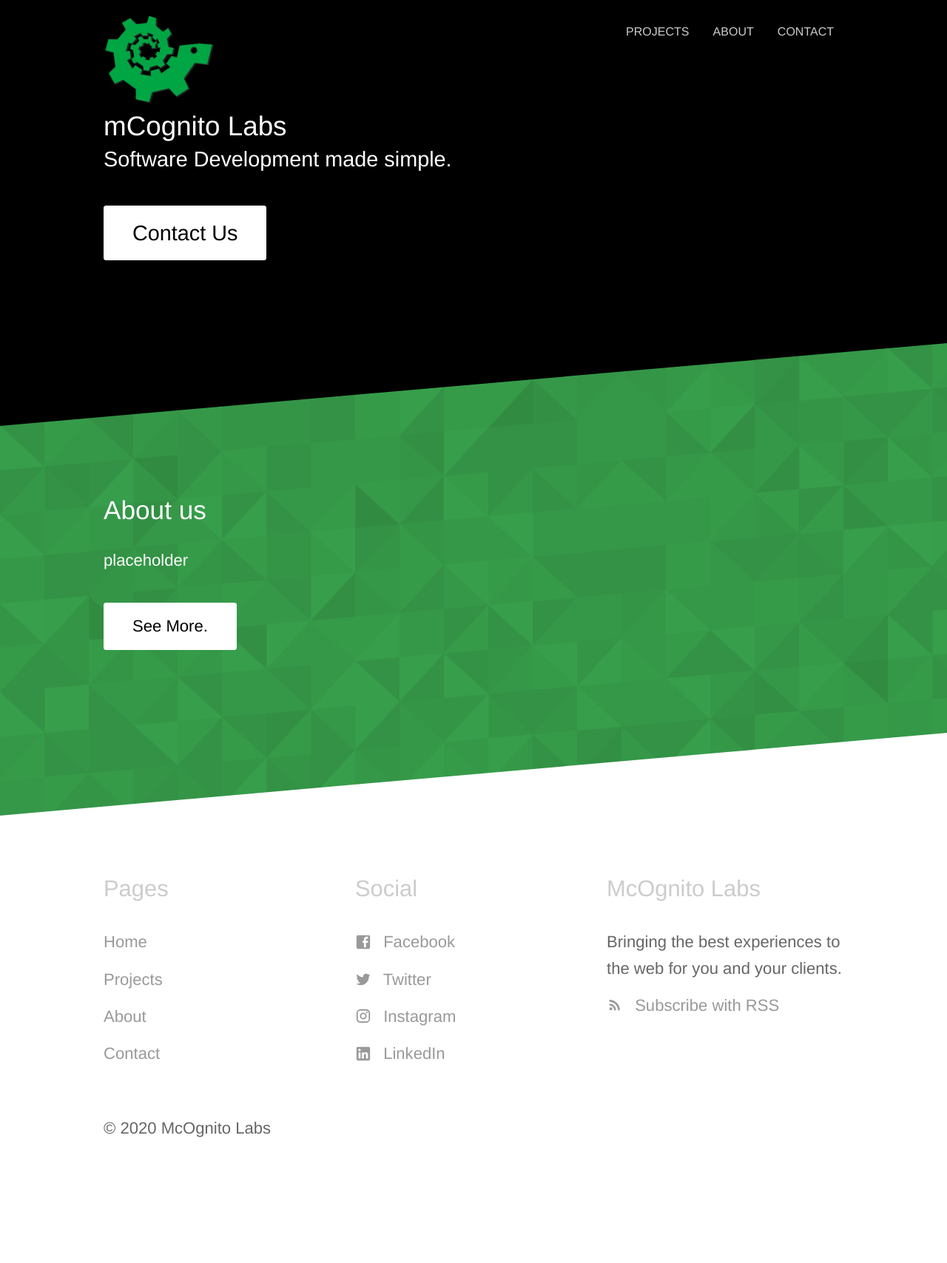
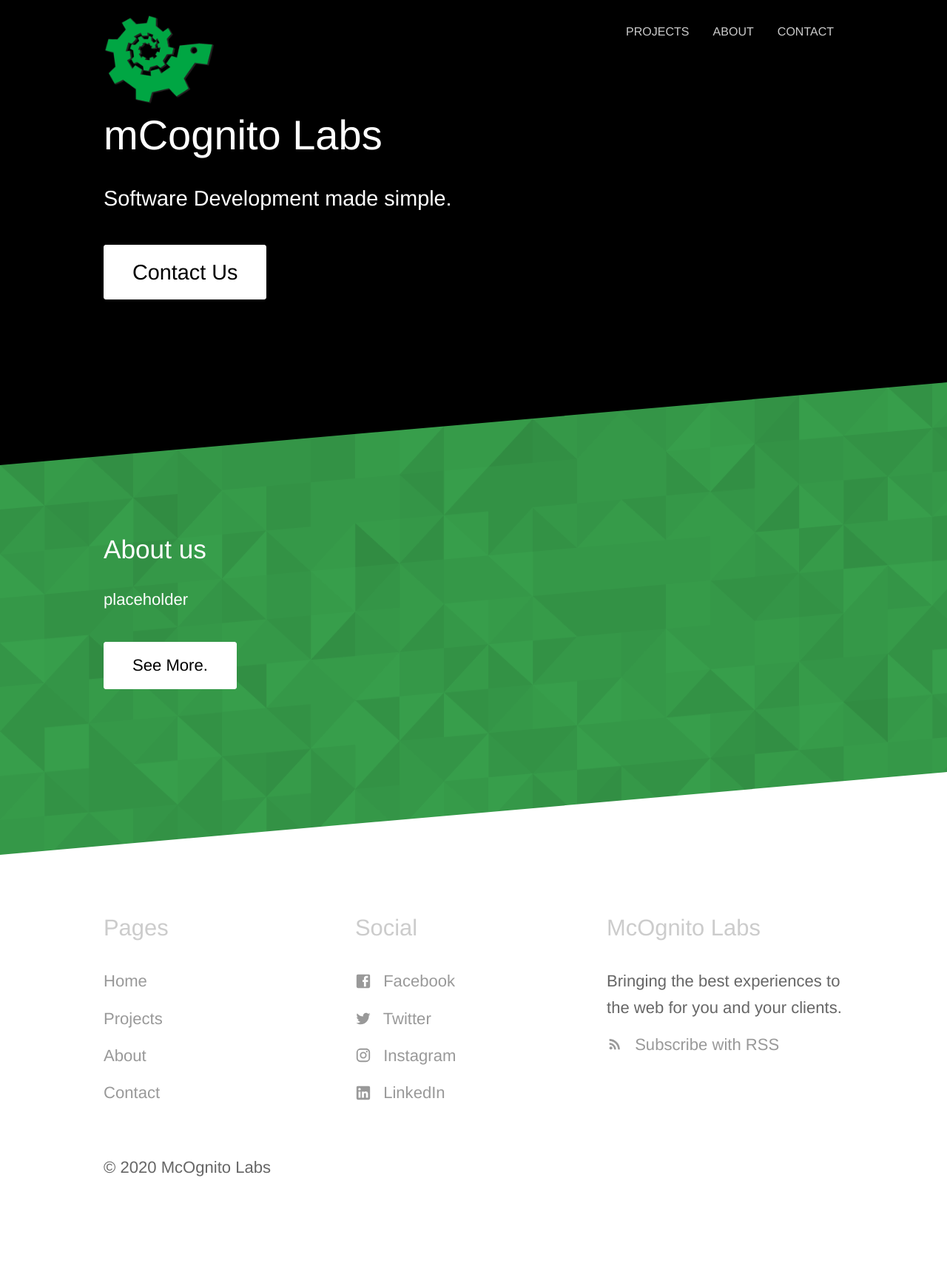
Before and after one commit to mCognitoLabs/mcognito.com, a Jekyll site: the page built from index.html, in a window 1280 px wide. Shown: the whole page at 74% size. Built offline with Jekyll 4.4.1, drawn with Linux system fonts in a browser that asks for light colours; the list of posts is cut into pages by our own code; before the commit the page ends 1655 px from its top, so only the background shows below that.

Commit message:
Update index.html

```diff
--- a/index.html
+++ b/index.html
@@ -4,7 +4,7 @@ title: mCognito Labs
 
 <section class="hero diagonal">
 	<div class="container">
-		<h1 class="editable">mCognito Labs</h1>
+		<h2 class="editable">mCognito Labs</h2>
 		<p class="subtext editable">Software Development made simple.</p>
 		<p><a class="button alt" href="{{ site.baseurl }}/contact/">Contact Us</a></p>
 	</div>
```
